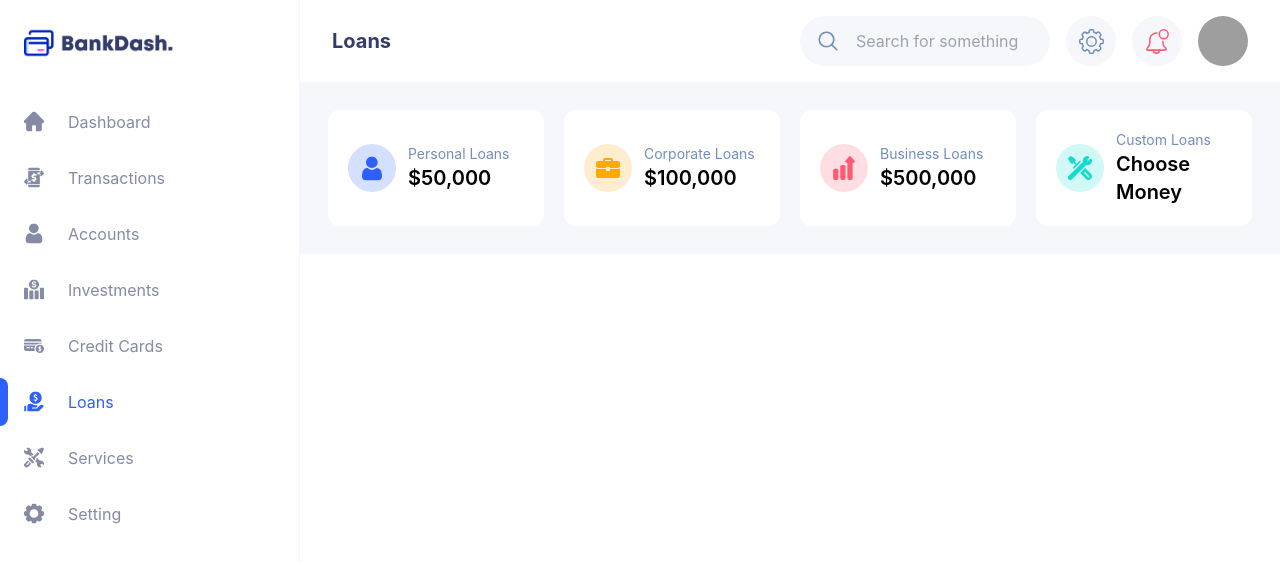
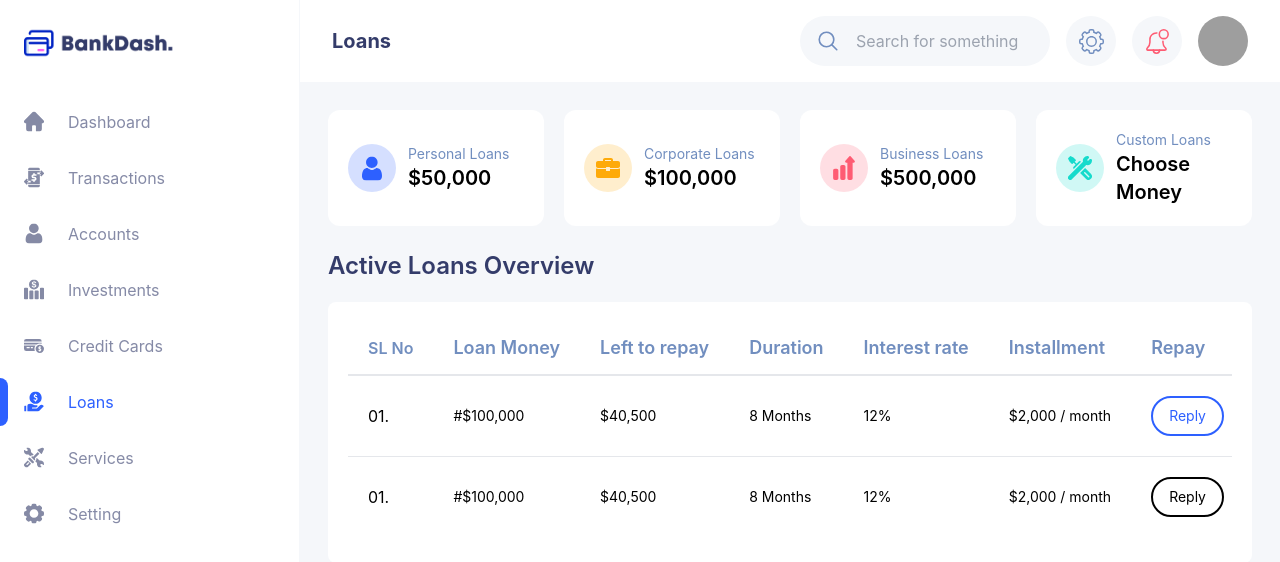
Before and after one commit to nafasebra/bankdash, a React (Vite) app: page /loans in a window 1280 px wide. Shown: the top 562 px of the page. Built offline with nearby package versions, Linux system fonts and the light colour scheme; grey boxes are pictures that could not be loaded.

Commit message:
feat: add loans table

```diff
--- /dev/null
+++ b/src/components/ui/table/LoanTable.tsx
@@ -0,0 +1,97 @@
+function LoanTable() {
+  return (
+    <div className="p-5 bg-white overflow-hidden rounded-lg">
+      <div className="overflow-x-auto">
+        <div className="inline-block min-w-full overflow-hidden">
+          <table className="min-w-full leading-normal">
+            <thead>
+              <tr className="border-b-2 border-gray-200">
+                <th className="px-5 py-3 whitespace-nowrap text-left font-semibold text-primary-400">
+                  SL No
+                </th>
+                <th className="px-5 py-3 whitespace-nowrap text-left font-semibold text-primary-400 text-lg">
+                  Loan Money
+                </th>
+                <th className="px-5 py-3 whitespace-nowrap text-left font-semibold text-primary-400 text-lg">
+                  Left to repay
+                </th>
+                <th className="px-5 py-3 whitespace-nowrap text-left font-semibold text-primary-400 text-lg">
+                  Duration
+                </th>
+                <th className="px-5 py-3 whitespace-nowrap font-semibold text-primary-400 text-lg text-center">
+                  Interest rate
+                </th>
+                <th className="px-5 py-3 whitespace-nowrap text-left font-semibold text-primary-400 text-lg">
+                  Installment
+                </th>
+                <th className="px-5 py-3 whitespace-nowrap text-left font-semibold text-primary-400 text-lg">
+                  Repay
+                </th>
+              </tr>
+            </thead>
+            <tbody className="divide-y divide-gray-200">
+              <tr>
+                <td className="px-5 py-5 bg-white">
+                  <p className="whitespace-nowrap"> 01. </p>
+                </td>
+                <td className="px-5 py-5 bg-white text-sm">
+                  <p className="whitespace-nowrap">#$100,000</p>
+                </td>
+                <td className="px-5 py-5 bg-white text-sm">
+                  <p className="whitespace-nowrap">$40,500</p>
+                </td>
+                <td className="px-5 py-5 bg-white text-sm">
+                  <p className="whitespace-nowrap">8 Months</p>
+                </td>
+                <td className="px-5 py-5 bg-white text-sm">
+                  <p className="whitespace-nowrap">12%</p>
+                </td>
+                <td className="px-5 py-5 bg-white text-sm text-center">
+                  <p className="whitespace-nowrap">$2,000 / month</p>
+                </td>
+                <td className="px-5 py-5 bg-white text-sm text-right">
+                  <a
+                    href="#"
+                    className="mx-auto flex items-center justify-center py-2 px-4 rounded-full border-2 border-primary-100 text-primary-100 text-center"
+                  >
+                    Reply
+                  </a>
+                </td>
+              </tr>
+              <tr>
+                <td className="px-5 py-5 bg-white">
+                  <p className="whitespace-nowrap"> 01. </p>
+                </td>
+                <td className="px-5 py-5 bg-white text-sm">
+                  <p className="whitespace-nowrap">#$100,000</p>
+                </td>
+                <td className="px-5 py-5 bg-white text-sm">
+                  <p className="whitespace-nowrap">$40,500</p>
+                </td>
+                <td className="px-5 py-5 bg-white text-sm">
+                  <p className="whitespace-nowrap">8 Months</p>
+                </td>
+                <td className="px-5 py-5 bg-white text-sm">
+                  <p className="whitespace-nowrap">12%</p>
+                </td>
+                <td className="px-5 py-5 bg-white text-sm text-center">
+                  <p className="whitespace-nowrap">$2,000 / month</p>
+                </td>
+                <td className="px-5 py-5 bg-white text-sm text-right">
+                  <a
+                    href="#"
+                    className="mx-auto flex items-center justify-center py-2 px-4 rounded-full border-2 border-black text-black text-center"
+                  >
+                    Reply
+                  </a>
+                </td>
+              </tr>
+            </tbody>
+          </table>
+        </div>
+      </div>
+    </div>
+  );
+}
+
+export default LoanTable;
--- a/src/pages/loans.tsx
+++ b/src/pages/loans.tsx
@@ -2,6 +2,7 @@ import { linkEnum } from '@/enums/link'
 import Body from '@/components/layout/Body'
 import { AccountIcon, BarIcon, Service2nIcon, Settings2Icon } from '@/assets/icons'
 import IconCard from '@/components/ui/card/IconCard'
+import LoanTable from '@/components/ui/table/LoanTable'
 
 function Loans() {
   return (
@@ -12,6 +13,10 @@ function Loans() {
         <IconCard icon={<BarIcon />} supTitle='Business Loans' title='$500,000' mainColor='text-magenta' mainColorAlpha='bg-magenta/20' />
         <IconCard icon={<Settings2Icon />} supTitle='Custom Loans' title='Choose Money' mainColor='text-cyan' mainColorAlpha='bg-cyan/20' />
       </div>
+      <div className='flex flex-col gap-5'>
+        <p className='flex items-center text-2xl font-semibold text-primary-200'>Active Loans Overview</p>
+        <LoanTable />
+      </div>
     </Body>
   )
 }
```
